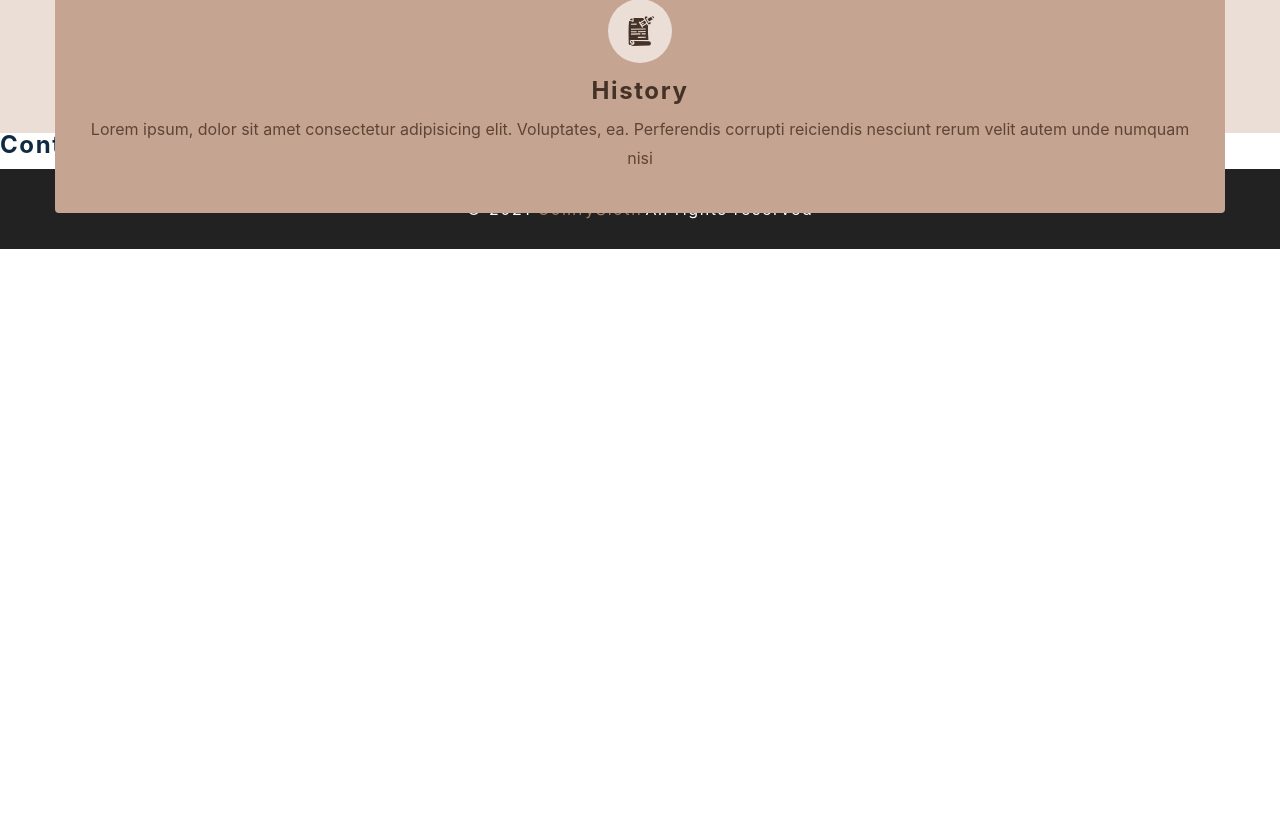
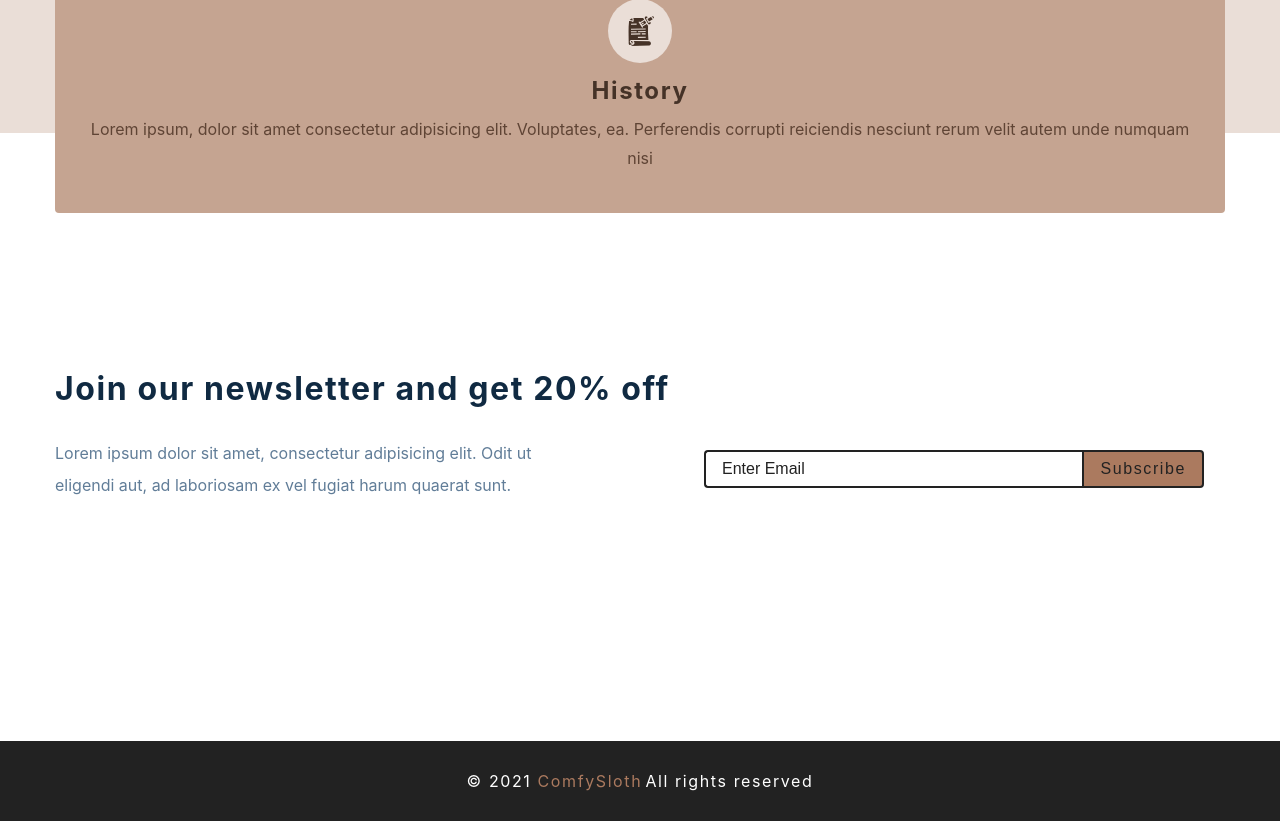
Before and after one commit to TahirKalim/react-comfy-sloth, a React (Create React App) app: page / in a window 1280 px wide. Shown: the part 1560-2381 px from the top of the page. Before the commit the page ends 1809 px from the top, so only its background shows below. Built offline with nearby package versions, Linux system fonts and the light colour scheme; the HTML template or start-up script is replaced by a standard one.

Commit message:
home page- contact

```diff
--- a/src/components/Contact.js
+++ b/src/components/Contact.js
@@ -2,7 +2,27 @@
 import styled from 'styled-components'
 
 const Contact = () => {
-  return <h4>contact section</h4>
+  return (
+    <Wrapper>
+      <div className='section-center'>
+        <h3>Join our newsletter and get 20% off</h3>
+        <div className='content'>
+          <p>
+            Lorem ipsum dolor sit amet, consectetur adipisicing elit. Odit ut
+            eligendi aut, ad laboriosam ex vel fugiat harum quaerat sunt.
+          </p>
+          <form className='contact-form'>
+            <input
+              type='email'
+              className='form-input'
+              placeholder='enter email'
+            />
+            <button className='submit-btn'>subscribe</button>
+          </form>
+        </div>
+      </div>
+    </Wrapper>
+  )
 }
 const Wrapper = styled.section`
   padding: 5rem 0;
```
